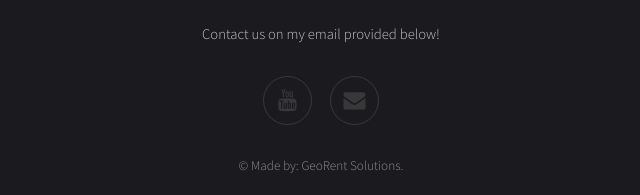
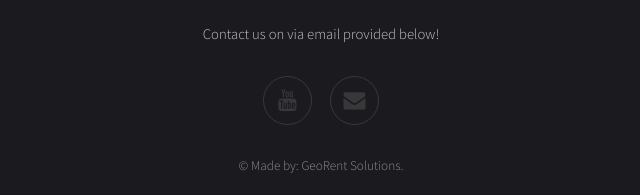
Before and after one commit to georentsolutions/georentsolutions.github.io, a plain HTML site: page index.html in a window 1280 px wide. Shown: the part 1394-1589 px from the top of the page, 319-959 px from the left. Drawn offline with Linux system fonts and the light colour scheme.

Commit message:
Update index.html

```diff
--- a/index.html
+++ b/index.html
@@ -64,7 +64,7 @@
 				<footer id="footer">
 					<div class="inner">
 						<h2>Hello, welcome to the GeoRent Solution! let us enable all the lands to profit.</h2>
-						<p>Contact us on my email provided below!</p>
+						<p>Contact us on via email provided below!</p>
 
 						<ul class="icons">
 							<li><a href="https://www.youtube.com/channel/UCN6S79Voe-XUDakX-USQI5g" class="icon fa-youtube"><span class="label">Youtube</span></a></li>
```
